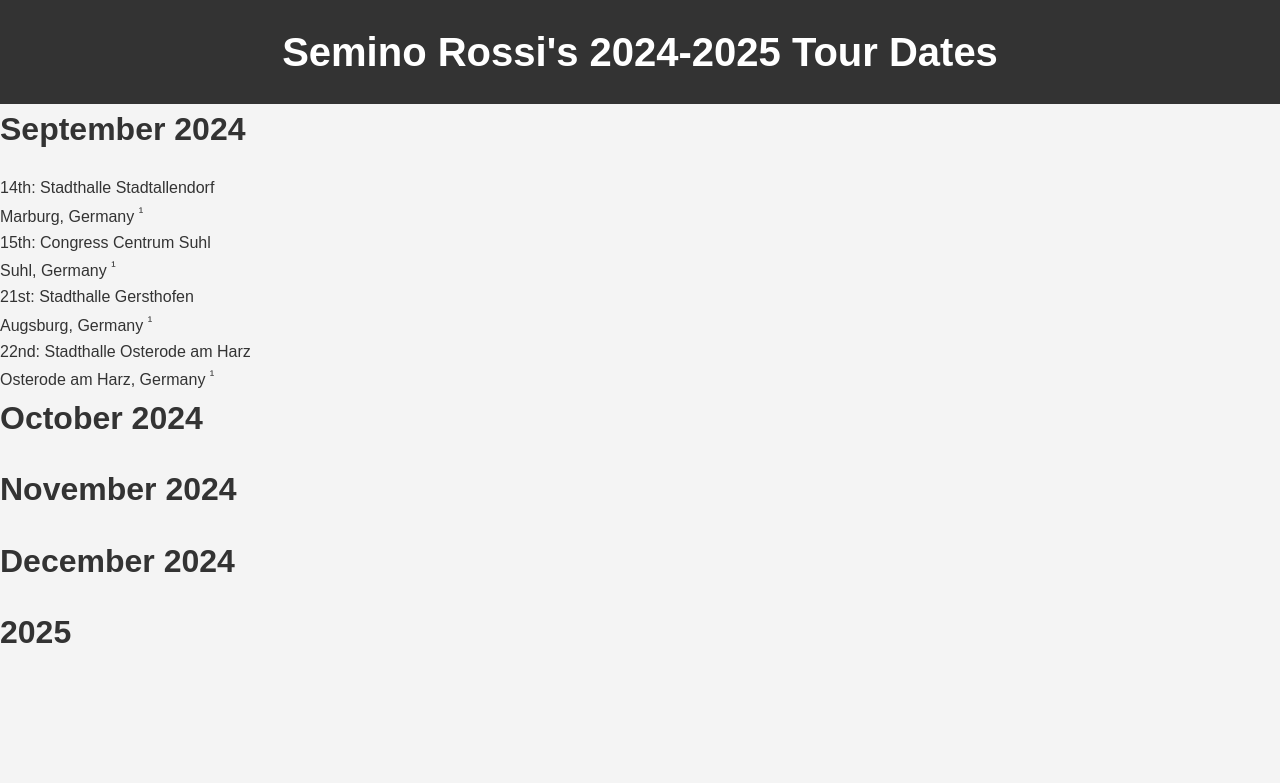
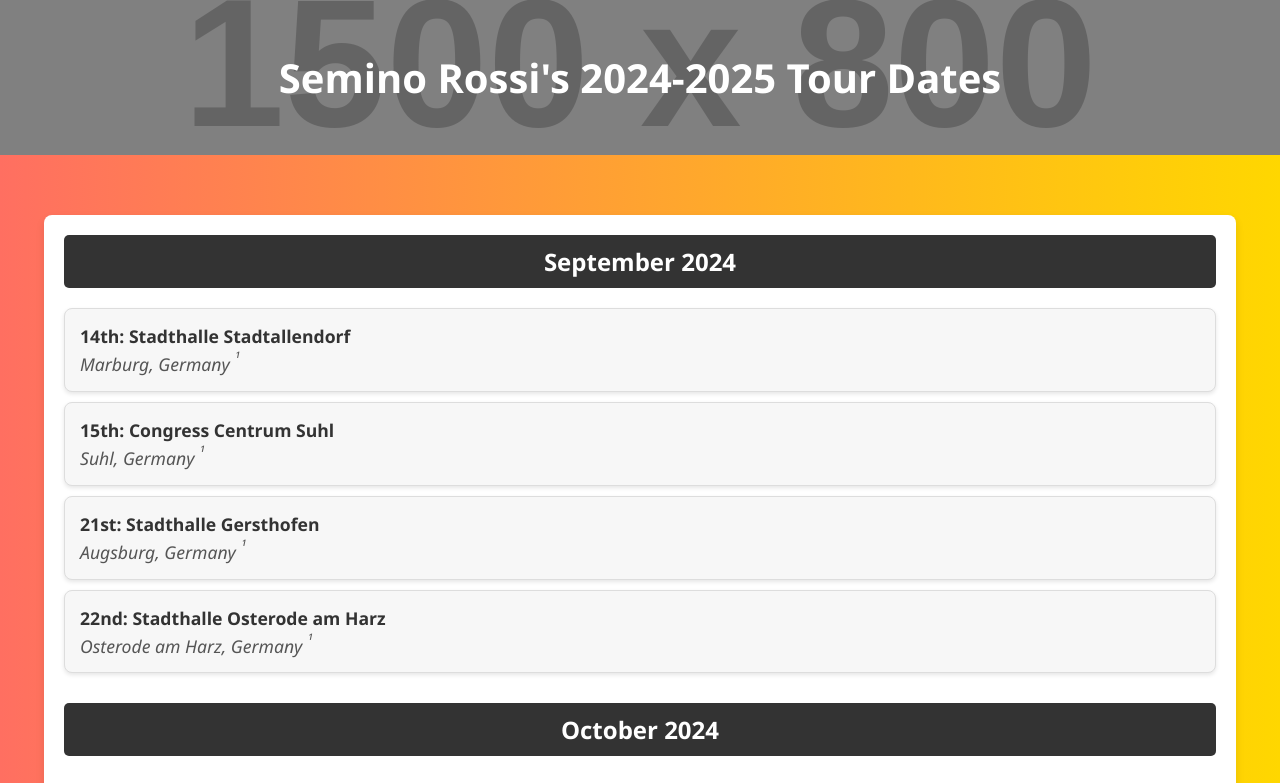
Before and after one commit to Osayuk1/Rosagi, a plain HTML site: page index.html in a window 1280 px wide. Shown: the top 783 px of the page. Drawn offline with Linux system fonts and the light colour scheme; placeholder pictures from the web are drawn by us.

Commit message:
Update styles.css

```diff
--- a/styles.css
+++ b/styles.css
@@ -1,93 +1,91 @@
-/* Basic Reset */
-* {
+body {
+    font-family: 'Segoe UI', Tahoma, Geneva, Verdana, sans-serif;
     margin: 0;
     padding: 0;
-    box-sizing: border-box;
+    background: linear-gradient(to right, #FF6F61, #FFD700);
+    color: #333;
 }
 
-/* Body Styling */
-body {
-    font-family: Arial, sans-serif;
-    line-height: 1.6;
-    color: #333;
-    background-color: #f4f4f4;
-}
-
-/* Header Styling */
 header {
     background-color: #333;
-    color: #fff;
-    padding: 20px 0;
+    color: white;
     text-align: center;
+    padding: 50px 0;
+    position: relative;
+    z-index: 1;
 }
 
 header h1 {
+    margin: 0;
     font-size: 2.5em;
-    margin: 0;
 }
 
-/* Main Content Styling */
-main {
-    padding: 20px;
+.hero {
+    position: absolute;
+    top: 0;
+    left: 0;
+    right: 0;
+    bottom: 0;
+    background: url('https://via.placeholder.com/1500x800') no-repeat center center/cover;
+    opacity: 0.5;
+    z-index: -1;
 }
 
-/* Section Heading */
-h2 {
-    font-size: 2em;
-    margin-bottom: 20px;
-    color: #333;
+.container {
+    width: 90%;
+    margin: 0 auto;
+    padding: 20px;
+    background: white;
+    border-radius: 8px;
+    box-shadow: 0 4px 8px rgba(0, 0, 0, 0.1);
+    margin-top: 60px;
 }
 
-/* Ticket Pricing Section */
-.ticket-pricing {
-    display: flex;
-    flex-direction: column;
-    gap: 20px;
+.month {
+    margin-bottom: 30px;
 }
 
-/* Ticket Pricing Card */
-.ticket-card {
-    background-color: #fff;
-    border: 2px solid #ccc;
-    border-radius: 8px;
-    box-shadow: 0 2px 4px rgba(0,0,0,0.1);
-    padding: 20px;
+.month h2 {
+    background-color: #333;
+    color: white;
+    padding: 10px;
+    border-radius: 5px;
     text-align: center;
+    margin: 0 0 20px 0;
 }
 
-.ticket-card h3 {
-    font-size: 1.5em;
+.card {
+    background: #f7f7f7;
+    border: 1px solid #ddd;
+    border-radius: 8px;
     margin-bottom: 10px;
+    padding: 15px;
+    box-shadow: 0 2px 4px rgba(0, 0, 0, 0.1);
+    transition: background 0.3s, transform 0.3s;
 }
 
-.ticket-card p {
-    font-size: 1em;
-    margin-bottom: 20px;
+.card:hover {
+    background: #e0e0e0;
+    transform: scale(1.02);
+}
+
+.card p {
+    margin: 0;
+    font-size: 1.1em;
+}
+
+.card p.venue {
+    font-style: italic;
     color: #555;
 }
 
-.ticket-card .get-ticket-btn {
-    display: inline-block;
-    background-color: #333;
-    color: #fff;
-    padding: 10px 20px;
-    border-radius: 5px;
-    text-decoration: none;
-    font-size: 1em;
-    transition: background-color 0.3s;
+.card p.date {
+    font-weight: bold;
 }
 
-.ticket-card .get-ticket-btn:hover {
-    background-color: #555;
+@media (max-width: 768px) {
+    .container {
+        width: 100%;
+        padding: 10px;
+    }
 }
-
-/* Footer Styling */
-footer {
-    background-color: #333;
-    color: #fff;
-    text-align: center;
-    padding: 10px;
-    position: fixed;
-    width: 100%;
-    bottom: 0;
-}
```
